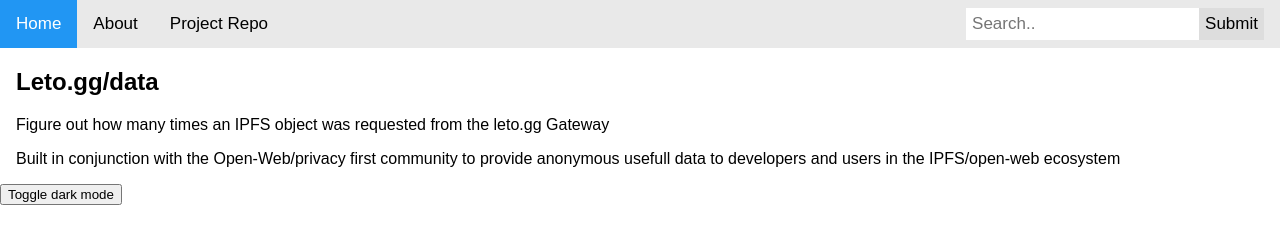
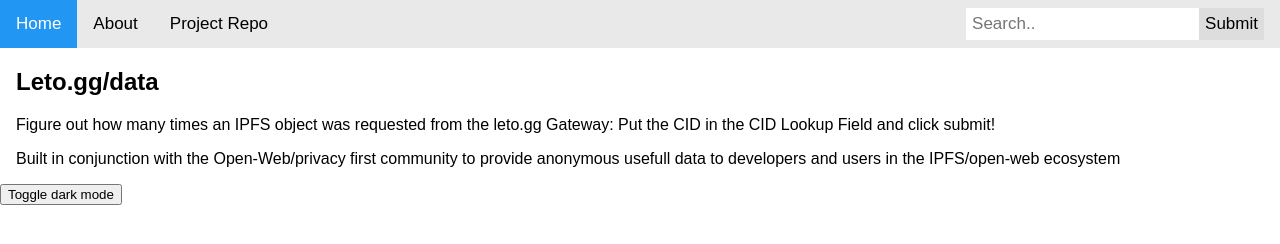
Before and after one commit to noryev/Leto.gg, a plain HTML site: page lookup/index.html in a window 1280 px wide. Drawn offline with Linux system fonts and the light colour scheme.

Commit message:
update the bucked again

```diff
--- a/lookup/index.html
+++ b/lookup/index.html
@@ -112,7 +112,8 @@
 
     <div style="padding-left:16px">
         <h2>Leto.gg/data</h2>
-        <p>Figure out how many times an IPFS object was requested from the leto.gg Gateway</p>
+        <p>Figure out how many times an IPFS object was requested from the leto.gg Gateway: Put the CID in the CID
+            Lookup Field and click submit!</p>
         <p>Built in conjunction with the Open-Web/privacy first community to provide anonymous usefull data to
             developers and users in the IPFS/open-web ecosystem</p>
     </div>
```
Also changed, not shown: 1 other file.
